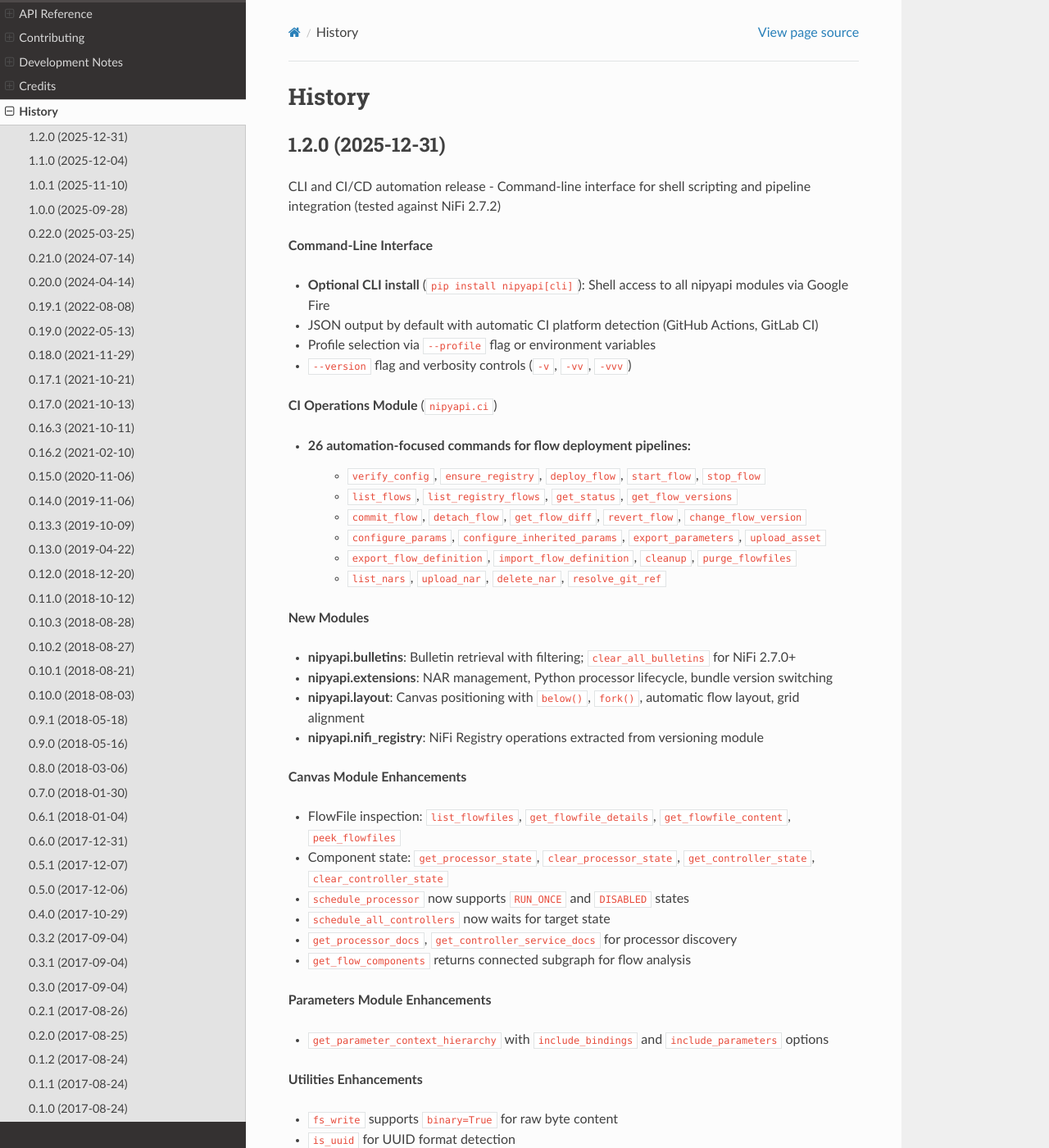
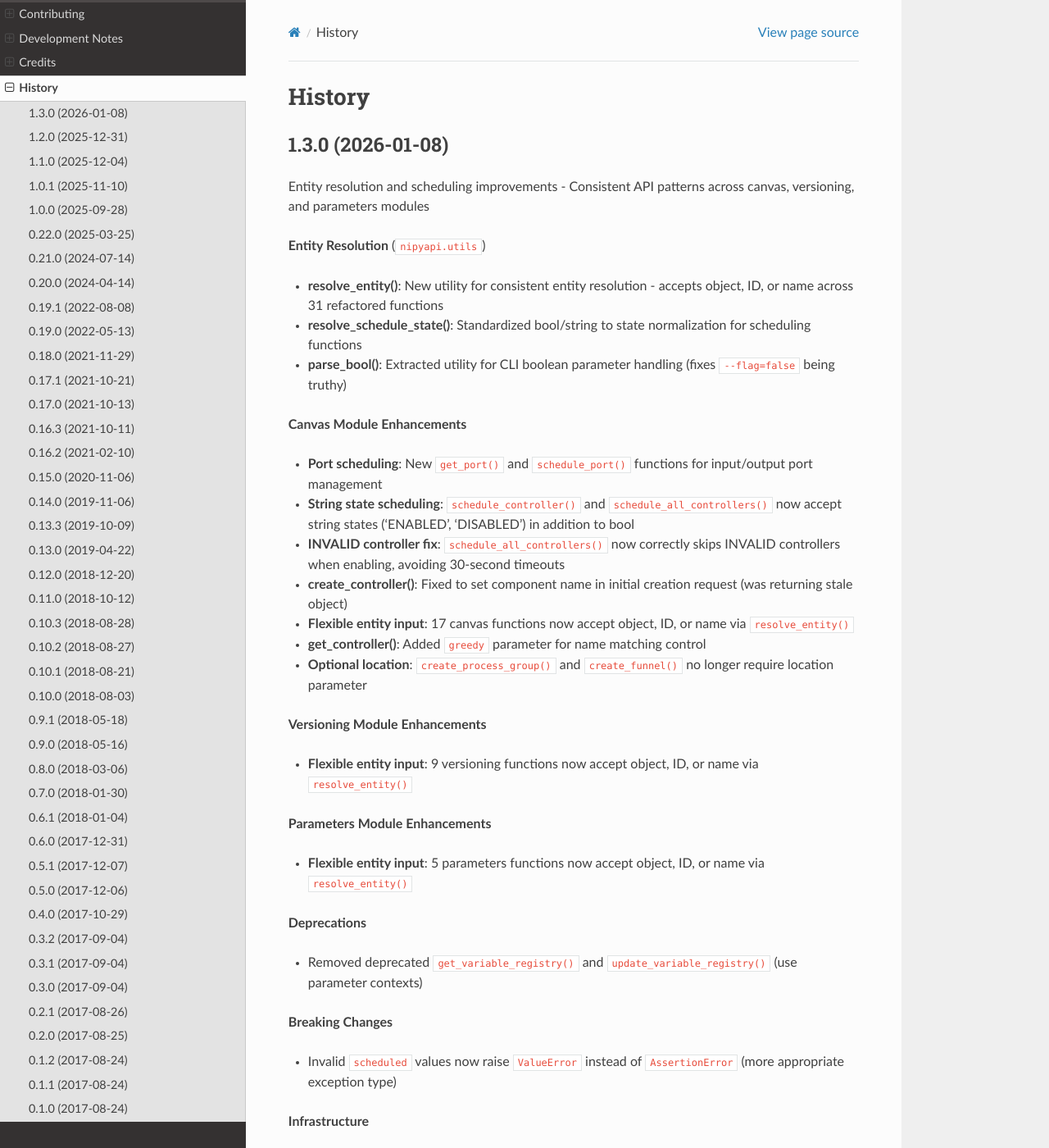
Before and after one commit to Chaffelson/nipyapi, a Sphinx documentation site: the page built from docs/history.rst, in a window 1280 px wide and 1400 px high. Shown: the whole window at 82% size. Built offline with Sphinx 7.4.7 and the Read the Docs theme 3.1.0, drawn with Linux system fonts in a browser that asks for light colours; the version number could not be read and is left out; some of the changed text lies outside the part shown.

Commit message:
Prepare release 1.3.0: Entity resolution and scheduling improvements

```diff
--- a/docs/history.rst
+++ b/docs/history.rst
@@ -1,6 +1,49 @@
 =======
 History
 =======
+
+1.3.0 (2026-01-08)
+-------------------
+
+| Entity resolution and scheduling improvements - Consistent API patterns across canvas, versioning, and parameters modules
+
+**Entity Resolution** (``nipyapi.utils``)
+
+- **resolve_entity()**: New utility for consistent entity resolution - accepts object, ID, or name across 31 refactored functions
+- **resolve_schedule_state()**: Standardized bool/string to state normalization for scheduling functions
+- **parse_bool()**: Extracted utility for CLI boolean parameter handling (fixes ``--flag=false`` being truthy)
+
+**Canvas Module Enhancements**
+
+- **Port scheduling**: New ``get_port()`` and ``schedule_port()`` functions for input/output port management
+- **String state scheduling**: ``schedule_controller()`` and ``schedule_all_controllers()`` now accept string states ('ENABLED', 'DISABLED') in addition to bool
+- **INVALID controller fix**: ``schedule_all_controllers()`` now correctly skips INVALID controllers when enabling, avoiding 30-second timeouts
+- **create_controller()**: Fixed to set component name in initial creation request (was returning stale object)
+- **Flexible entity input**: 17 canvas functions now accept object, ID, or name via ``resolve_entity()``
+- **get_controller()**: Added ``greedy`` parameter for name matching control
+- **Optional location**: ``create_process_group()`` and ``create_funnel()`` no longer require location parameter
+
+**Versioning Module Enhancements**
+
+- **Flexible entity input**: 9 versioning functions now accept object, ID, or name via ``resolve_entity()``
+
+**Parameters Module Enhancements**
+
+- **Flexible entity input**: 5 parameters functions now accept object, ID, or name via ``resolve_entity()``
+
+**Deprecations**
+
+- Removed deprecated ``get_variable_registry()`` and ``update_variable_registry()`` (use parameter contexts)
+
+**Breaking Changes**
+
+- Invalid ``scheduled`` values now raise ``ValueError`` instead of ``AssertionError`` (more appropriate exception type)
+
+**Infrastructure**
+
+- Consolidated ``_run_verification_request()`` helper for controller verification pattern
+- Added ``PortEntity`` to ``config.py`` registered_filters for ``filter_obj`` support
+- Updated contributing guide with CLI boolean parameter handling examples
 
 1.2.0 (2025-12-31)
 -------------------
```
